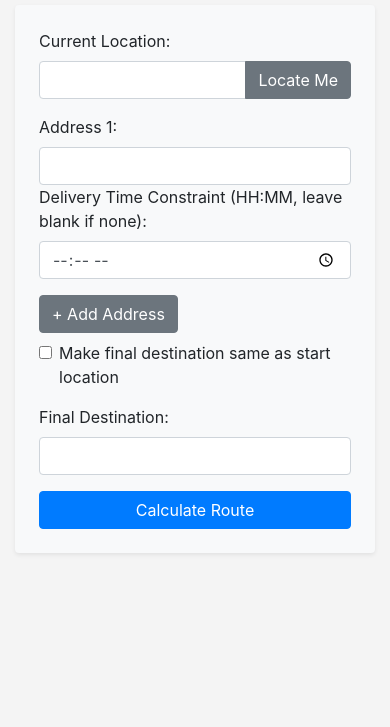
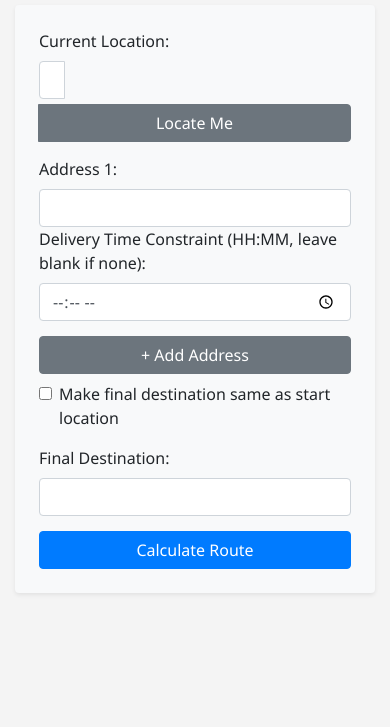
Before and after one commit to biy11/route-planner, a website: page public/index.html in a window 390 px wide. Shown: the part 117-844 px from the top of the page. Drawn offline with nearby package versions, Linux system fonts and the light colour scheme; no server answers.

Commit message:
added better phone size styling

```diff
--- a/public/index.html
+++ b/public/index.html
@@ -2,6 +2,7 @@
 <html>
 <head>
     <title>Route Planner</title>
+    <meta name="viewport" content="width=device-width, initial-scale=1, shrink-to-fit=no">
     <link rel="stylesheet" href="https://stackpath.bootstrapcdn.com/bootstrap/4.5.2/css/bootstrap.min.css">
     <link rel="stylesheet" type="text/css" href="styles.css">
 </head>
--- a/public/styles.css
+++ b/public/styles.css
@@ -1,10 +1,14 @@
 body {
     background-color: #f4f4f4;
+    font-family: 'Segoe UI', Tahoma, Geneva, Verdana, sans-serif;
+    margin: 0;
+    padding: 0;
 }
 
 .container {
     max-width: 600px;
-    margin-top: 50px;
+    margin: 50px auto;
+    padding: 0 15px;
 }
 
 h1 {
@@ -14,3 +18,33 @@ h1 {
 #loading {
     margin-top: 20px;
 }
+
+.form-group {
+    margin-bottom: 15px;
+}
+
+#route-form {
+    background: white;
+    padding: 20px;
+    border-radius: 8px;
+    box-shadow: 0 0 10px rgba(0, 0, 0, 0.1);
+}
+
+#add-address {
+    width: 100%;
+}
+
+@media (max-width: 600px) {
+    .input-group-append .btn {
+        width: 100%;
+        margin-top: 5px;
+    }
+
+    .input-group {
+        flex-direction: column;
+    }
+
+    #route-form {
+        padding: 10px;
+    }
+}
```
